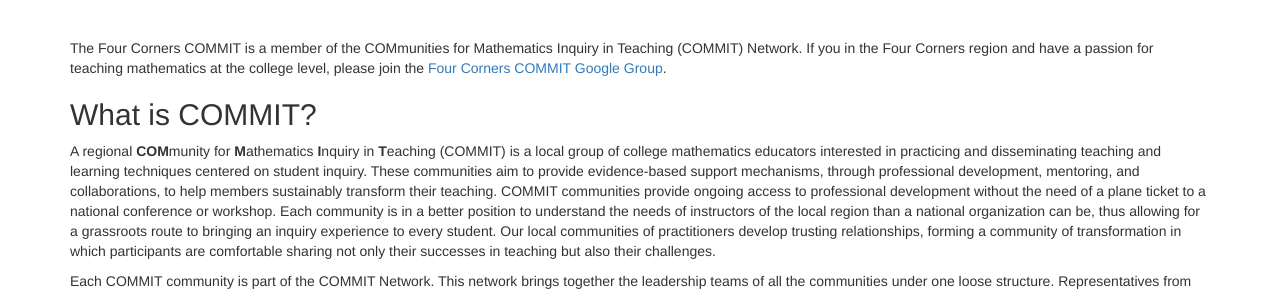
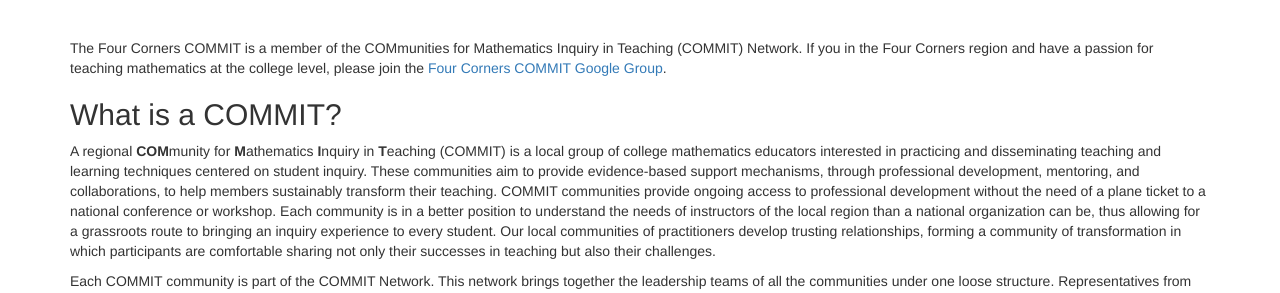
Before and after one commit to fourcornerscommit/fourcornerscommit.github.io, a Jekyll site: the page built from index.md, in a window 1280 px wide and 900 px high. Shown: the part 292-585 px from the top of the window. Built offline with Jekyll 4.4.1, drawn with Linux system fonts in a browser that asks for light colours; nearby versions of some CDN libraries.

Commit message:
Fixed typo

```diff
--- a/index.md
+++ b/index.md
@@ -19,7 +19,7 @@ title: Four Corners COMMIT
 
 The Four Corners COMMIT is a member of the COMmunities for Mathematics Inquiry in Teaching (COMMIT) Network. If you in the Four Corners region and have a passion for teaching mathematics at the college level, please join the [Four Corners COMMIT Google Group](https://groups.google.com/g/4cornerscommit).
 
-## What is COMMIT?
+## What is a COMMIT?
 A regional **COM**munity for **M**athematics **I**nquiry in **T**eaching (COMMIT) is a local group of college mathematics educators interested in practicing and disseminating teaching and learning techniques centered on student inquiry. These communities aim to provide evidence-based support mechanisms, through professional development, mentoring, and collaborations, to help members sustainably transform their teaching. COMMIT communities provide ongoing access to professional development without the need of a plane ticket to a national conference or workshop. Each community is in a better position to understand the needs of instructors of the local region than a national organization can be, thus allowing for a grassroots route to bringing an inquiry experience to every student. Our local communities of practitioners develop trusting relationships, forming a community of transformation in which participants are comfortable sharing not only their successes in teaching but also their challenges.
 
 Each COMMIT community is part of the COMMIT Network. This network brings together the leadership teams of all the communities under one loose structure. Representatives from each community in the network meet multiple times each year to share successes, present opportunities, and discuss challenges. This network also provides an organizational structure to identify and pursue common goals within the greater COMMIT movement.
```
